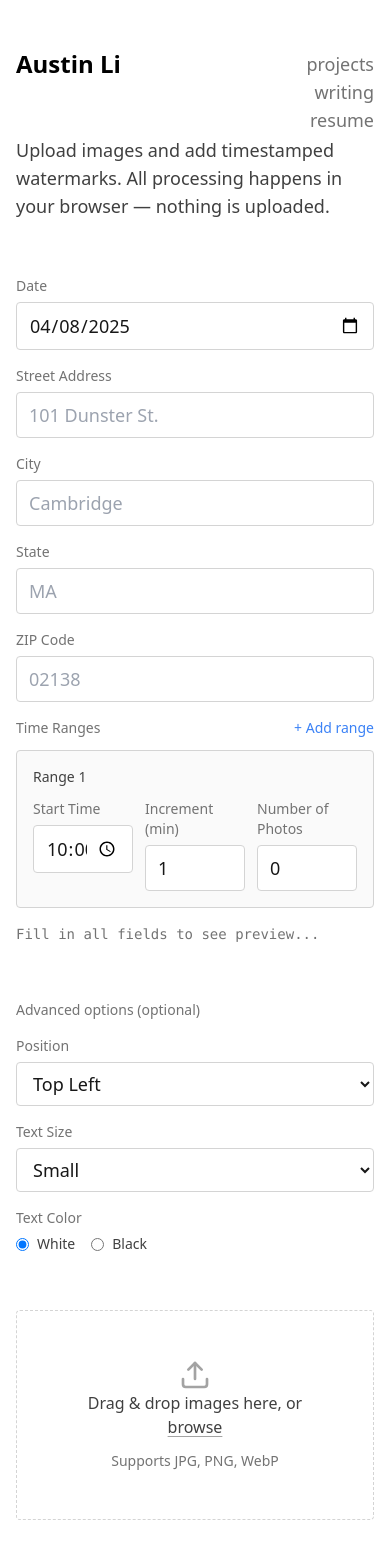
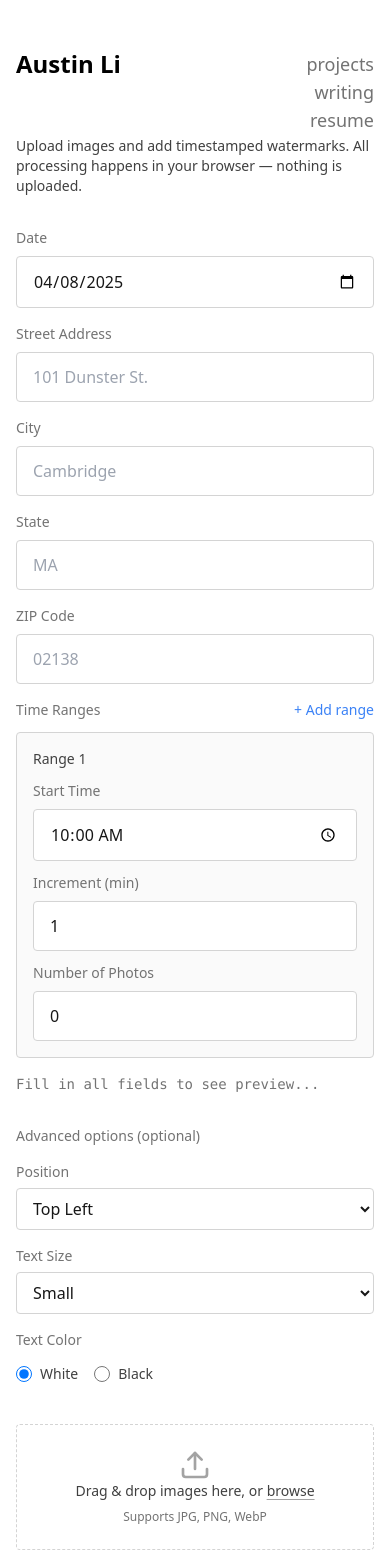
Before and after one commit to austinwli/austinwli.github.io, a SvelteKit app: page /watermark in a window 390 px wide. Shown: the top 1568 px of the page. Built offline with nearby package versions, Linux system fonts and the light colour scheme.

Commit message:
better for mobile

```diff
--- a/src/routes/watermark/+page.svelte
+++ b/src/routes/watermark/+page.svelte
@@ -120,26 +120,26 @@
   description="Batch watermark images with timestamps. All processing happens in your browser."
 />
 
-<div class="layout-md text-lg space-y-14">
-  <div class="space-y-5">
-    <p>
+<div class="layout-md text-base sm:text-lg space-y-8 sm:space-y-14">
+  <div class="space-y-3 sm:space-y-5">
+    <p class="text-sm sm:text-base">
       Upload images and add timestamped watermarks. All processing happens in
       your browser — nothing is uploaded.
     </p>
   </div>
 
-  <div class="space-y-5">
+  <div class="space-y-4 sm:space-y-5">
     <ConfigForm
       bind:config={watermarkConfig}
       totalImages={selectedFiles.length}
     />
   </div>
 
-  <div class="space-y-5">
+  <div class="space-y-4 sm:space-y-5">
     <AdvancedOptions bind:options={advancedOptions} />
   </div>
 
-  <div class="space-y-5">
+  <div class="space-y-4 sm:space-y-5">
     <UploadZone
       disabled={isProcessing}
       on:filesSelected={handleFilesSelected}
@@ -193,7 +193,7 @@
   }
 
   .progress-card {
-    @apply bg-white rounded-lg p-8 text-center max-w-sm mx-4;
+    @apply bg-white rounded-lg p-6 sm:p-8 text-center max-w-sm mx-4 w-full;
   }
 
   .progress-bar-bg {
@@ -202,6 +202,10 @@
 
   .progress-bar-fill {
     @apply h-full bg-black transition-all duration-300;
+  }
+
+  .progress-card p {
+    @apply text-sm sm:text-lg;
   }
 
   @keyframes spin {
--- a/src/routes/watermark/AdvancedOptions.svelte
+++ b/src/routes/watermark/AdvancedOptions.svelte
@@ -45,7 +45,7 @@
 
 <style lang="postcss">
   .options-grid {
-    @apply grid sm:grid-cols-3 gap-4;
+    @apply grid grid-cols-1 sm:grid-cols-3 gap-4;
   }
 
   .form-field {
@@ -64,11 +64,11 @@
   }
 
   .radio-label {
-    @apply flex items-center gap-2 cursor-pointer text-sm text-neutral-700
-           hover:text-black transition-colors;
+    @apply flex items-center gap-2 cursor-pointer text-sm sm:text-sm text-neutral-700
+           hover:text-black transition-colors py-2;
   }
 
   input[type="radio"] {
-    @apply cursor-pointer;
+    @apply cursor-pointer w-4 h-4;
   }
 </style>
--- a/src/routes/watermark/ConfigForm.svelte
+++ b/src/routes/watermark/ConfigForm.svelte
@@ -61,7 +61,7 @@
   </div>
 
   <!-- Address Fields -->
-  <div class="form-grid">
+  <div class="form-grid-responsive">
     <div class="form-field full-width">
       <label for="street">Street Address</label>
       <input
@@ -73,6 +73,7 @@
       />
     </div>
 
+    <div class="address-row">
       <div class="form-field">
         <label for="city">City</label>
         <input
@@ -106,6 +107,7 @@
           maxlength="10"
           required
         />
+      </div>
     </div>
   </div>
 
@@ -143,7 +145,7 @@
               </button>
             {/if}
           </div>
-          <div class="range-grid-three">
+          <div class="range-grid-responsive">
             <div class="form-field">
               <label for="startTime-{range.id}">Start Time</label>
               <input
@@ -201,16 +203,20 @@
 </div>
 
 <style lang="postcss">
-  .form-grid {
-    @apply grid sm:grid-cols-3 gap-4;
+  .form-grid-responsive {
+    @apply space-y-4;
+  }
+
+  .address-row {
+    @apply grid grid-cols-1 sm:grid-cols-3 gap-4;
   }
 
   .form-field {
-    @apply space-y-1.5;
+    @apply space-y-2;
   }
 
   .form-field.full-width {
-    @apply sm:col-span-3;
+    @apply w-full;
   }
 
   label {
@@ -218,17 +224,18 @@
   }
 
   input {
-    @apply w-full px-3 py-2 border border-neutral-300 rounded
-           focus:outline-none focus:ring-1 focus:ring-neutral-400 focus:border-neutral-400
-           text-neutral-900 bg-white transition-colors;
+    @apply w-full px-4 py-3 border border-neutral-300 rounded
+           focus:outline-none focus:ring-2 focus:ring-blue-500 focus:border-blue-500
+           text-neutral-900 bg-white transition-colors
+           text-base;
   }
 
   .time-range-card {
     @apply border border-neutral-300 rounded p-4 bg-neutral-50;
   }
 
-  .range-grid-three {
-    @apply grid grid-cols-3 gap-3;
+  .range-grid-responsive {
+    @apply grid grid-cols-1 sm:grid-cols-3 gap-3;
   }
 
   .preview-text {
--- a/src/routes/watermark/ImageGrid.svelte
+++ b/src/routes/watermark/ImageGrid.svelte
@@ -64,36 +64,36 @@
     </div>
 
     <!-- Image Grid -->
-    <div class="grid grid-cols-3 sm:grid-cols-4 md:grid-cols-6 gap-3">
+    <div class="image-grid-responsive">
       {#each files as file, i (i)}
         {@const imageRange = getImageRange(config, i)}
         {@const timestamp = calculateImageTimestamp(config, i)}
-        <div class="image-card group">
+        <div class="image-card-mobile group">
           <!-- Image -->
           <img
             src={blobUrls[i]}
             alt={file.name}
-            class="w-full h-24 object-cover rounded"
+            class="w-full h-20 sm:h-24 object-cover rounded"
           />
 
           <!-- Remove Button -->
           <button
             type="button"
-            class="remove-btn"
+            class="remove-btn-mobile"
             on:click={() => handleRemove(i)}
             aria-label="Remove {file.name}"
           >
-            <X size={14} />
+            <X size={16} />
           </button>
 
           <!-- Assignment Info -->
-          <div class="assignment-info">
+          <div class="assignment-info-mobile">
             {#if imageRange}
-              <p class="text-xs text-neutral-700 font-medium">
+              <p class="text-xs sm:text-xs text-neutral-700 font-medium">
                 Range {imageRange.rangeIndex + 1}
               </p>
               {#if timestamp}
-                <p class="text-xs text-neutral-600">{timestamp}</p>
+                <p class="text-xs text-neutral-600 truncate">{timestamp}</p>
               {/if}
             {:else}
               <p class="text-xs text-neutral-400 italic">Not assigned</p>
@@ -114,17 +114,21 @@
     @apply flex items-center gap-6;
   }
 
-  .image-card {
+  .image-grid-responsive {
+    @apply grid grid-cols-2 sm:grid-cols-3 md:grid-cols-4 lg:grid-cols-6 gap-3;
+  }
+
+  .image-card-mobile {
     @apply relative rounded-lg overflow-hidden bg-neutral-100;
   }
 
-  .remove-btn {
-    @apply absolute top-2 right-2 bg-black/60 text-white rounded-full
-           p-1 opacity-0 group-hover:opacity-100 transition-opacity
-           hover:bg-black/80 z-10;
+  .remove-btn-mobile {
+    @apply absolute top-1 right-1 sm:top-2 sm:right-2 bg-black/70 text-white rounded-full
+           p-1.5 sm:p-1 opacity-0 group-hover:opacity-100 transition-opacity
+           hover:bg-black/90 z-10 touch-manipulation;
   }
 
-  .assignment-info {
-    @apply mt-1 px-1 pb-1 space-y-0.5;
+  .assignment-info-mobile {
+    @apply mt-1 px-1 pb-1 space-y-0.5 min-h-[2rem] flex flex-col justify-center;
   }
 </style>
--- a/src/routes/watermark/UploadZone.svelte
+++ b/src/routes/watermark/UploadZone.svelte
@@ -88,7 +88,7 @@
 
   <div class="content">
     <Upload size={32} class="mx-auto text-neutral-400" />
-    <p class="text-neutral-700 text-base">
+    <p class="text-neutral-700 text-sm sm:text-base">
       Drag & drop images here, or
       <button
         type="button"
@@ -99,14 +99,15 @@
         browse
       </button>
     </p>
-    <p class="text-sm text-neutral-500">Supports JPG, PNG, WebP</p>
+    <p class="text-xs sm:text-sm text-neutral-500">Supports JPG, PNG, WebP</p>
   </div>
 </div>
 
 <style lang="postcss">
   .upload-zone {
     @apply border border-dashed border-neutral-300 rounded
-           p-12 transition-colors hover:bg-neutral-50 cursor-pointer;
+           p-6 sm:p-12 transition-colors hover:bg-neutral-50 cursor-pointer
+           min-h-[120px] sm:min-h-[160px] flex items-center justify-center;
   }
 
   .upload-zone.drag-over {
@@ -118,7 +119,7 @@
   }
 
   .content {
-    @apply text-center space-y-3 pointer-events-none;
+    @apply text-center space-y-2 sm:space-y-3 pointer-events-none;
   }
 
   .content button {
```
Lines whose indentation alone changed are shown as unchanged.
